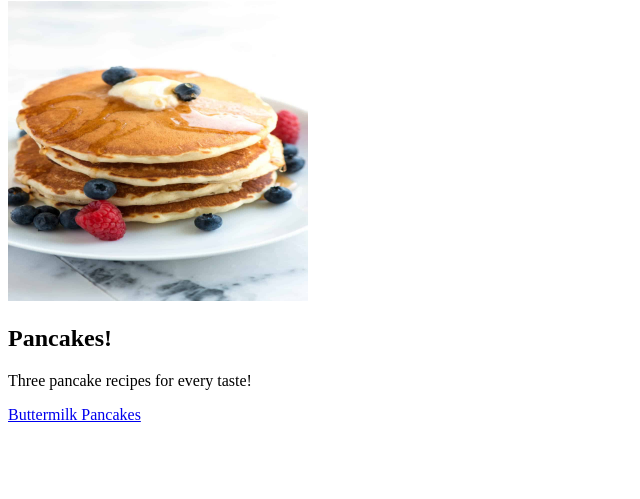
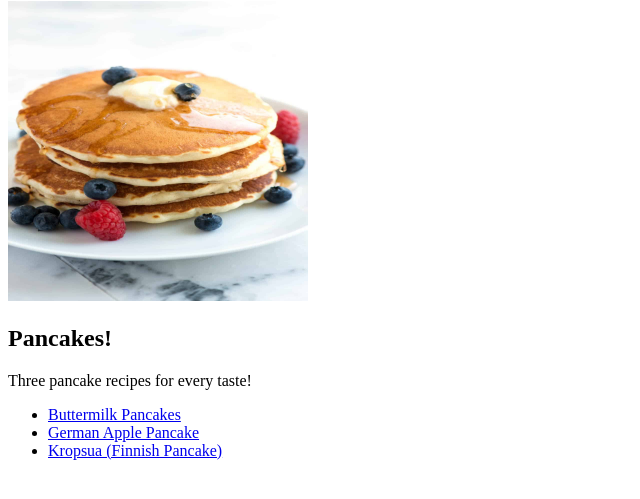
Before and after one commit to scivini/odin-recipes, a plain HTML site: page index.html in a window 1280 px wide. Shown: the part 79-578 px from the top of the page, without its empty margins (0-640 px from the left). Drawn offline with Linux system fonts and the light colour scheme.

Commit message:
add german and finnish pancake image

```diff
--- a/index.html
+++ b/index.html
@@ -10,7 +10,19 @@
     <img src="./images/pancakes.jpg" style="width:300px; height: 300px">
     <h2>Pancakes!</h2>
     <p>Three pancake recipes for every taste!</p>
-    <a href="./recipes/buttermilk-pancakes.html">Buttermilk Pancakes</a>
-
+    <div class="recipe-list">
+        <ul>
+            <li>
+                <a href="./recipes/buttermilk-pancakes.html">Buttermilk Pancakes</a>
+            </li>
+            <li>
+                <a href="./recipes/german-apple-pancake.html">German Apple Pancake
+                </a>
+            </li>
+            <li><a href="./recipes/kropsua-finnish-pancake.html">Kropsua (Finnish Pancake)
+                </a>
+            </li>
+        </ul>
+    </div>
   </body>
 </html>
```
Also changed, not shown: images/germanapplepancake.jpeg (added), 1 other file.
